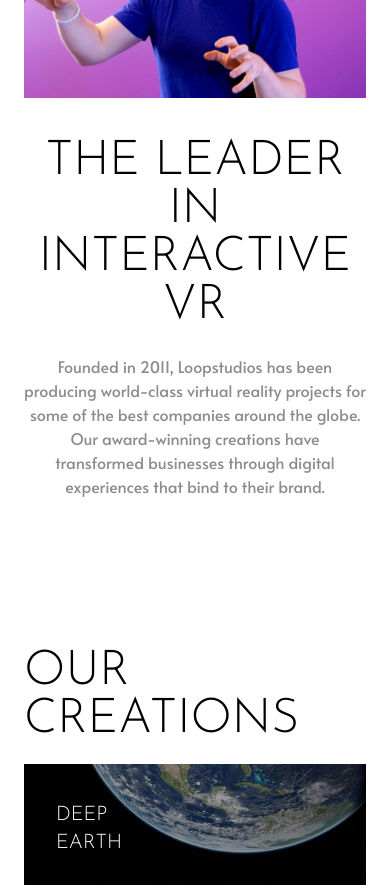
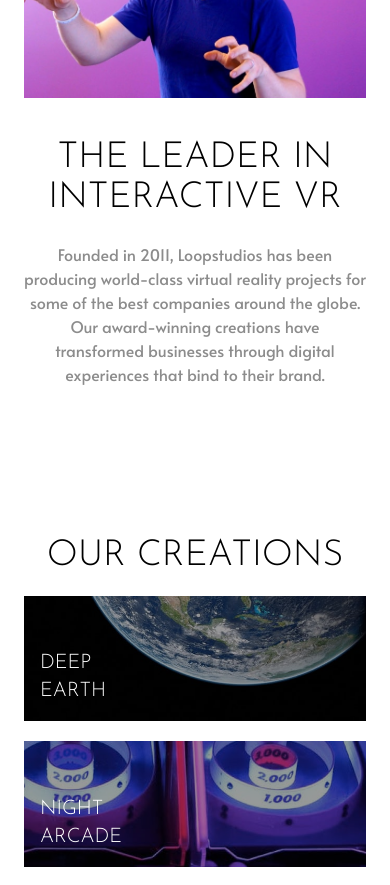
Before and after one commit to firdesOya/frontendMentorChallenge, a Next.js app in the folder loopstudios-landing-page/: page / in a window 390 px wide. Shown: the part 1140-2025 px from the top of the page. Built offline with nearby package versions, Linux system fonts and the light colour scheme.

Commit message:
last update

```diff
--- a/loopstudios-landing-page/src/app/components/Card.js
+++ b/loopstudios-landing-page/src/app/components/Card.js
@@ -13,8 +13,8 @@
         alt={title}
         className="w-full h-auto hidden md:block"
       />
-      <span className='absolute z-10 bottom-8 left-8 font-josefin text-xl w-24 text-white uppercase group-hover:text-black'>{title}</span>
-      <div className="absolute inset-0 bg-black opacity-40 md:opacity-30 z-0 group-hover:opacity-70  group-hover:bg-white"></div>
+      <span className='absolute z-10 bottom-4 left-4 md:bottom-8 md:left-8 font-josefin text-xl w-24 text-white uppercase group-hover:text-black'>{title}</span>
+      <div className="absolute inset-0 bg-black opacity-40 md:opacity-30 z-0 group-hover:opacity-70 group-hover:bg-white"></div>
     </div>
   )
 }
--- a/loopstudios-landing-page/src/app/components/Header.js
+++ b/loopstudios-landing-page/src/app/components/Header.js
@@ -11,7 +11,8 @@
     setToggle(!toggle);
   }
 
-  const handleLinkClick = () => {
+  const handleLinkClick = (event) => {
+    event.preventDefault();
     setToggle(false); // Close the menu on link click
   };
 
--- a/loopstudios-landing-page/src/app/globals.css
+++ b/loopstudios-landing-page/src/app/globals.css
@@ -21,7 +21,7 @@
 }
 
 h2{
-  @apply text-5xl font-josefin text-black uppercase
+  @apply text-4xl md:text-5xl font-josefin text-black uppercase
 }
 
 
--- a/loopstudios-landing-page/src/app/page.js
+++ b/loopstudios-landing-page/src/app/page.js
@@ -19,7 +19,7 @@
         </div>
       </section>
       <section className="max-w-[1140px] mx-auto px-6 xl:px-1 pb-20 md:pb-40 items-center flex flex-col md:flex-row flex-wrap gap-5 md:gap-0 md:justify-between">
-        <h2 className="order-1">Our creations</h2>
+        <h2 className="order-1 ">Our creations</h2>
         <button className="px-[52px] py-2 order-3 md:order-2 uppercase font-alata text-sm tracking-wider border border-solid border-black hover:bg-black hover:text-white">See All</button>
         <div className="order-2 lg:order-3 md:py-20">
           <CardList />
```
